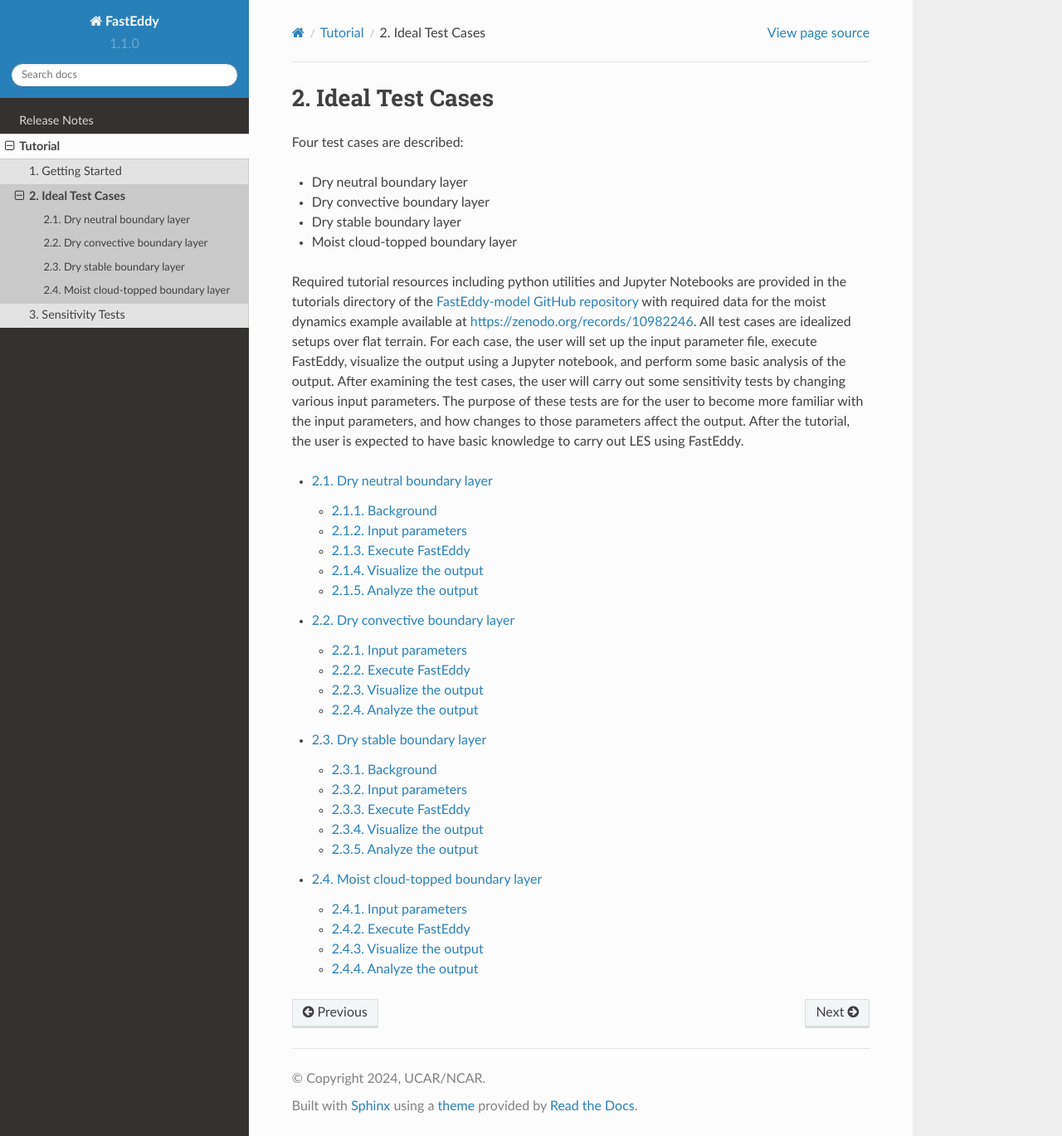
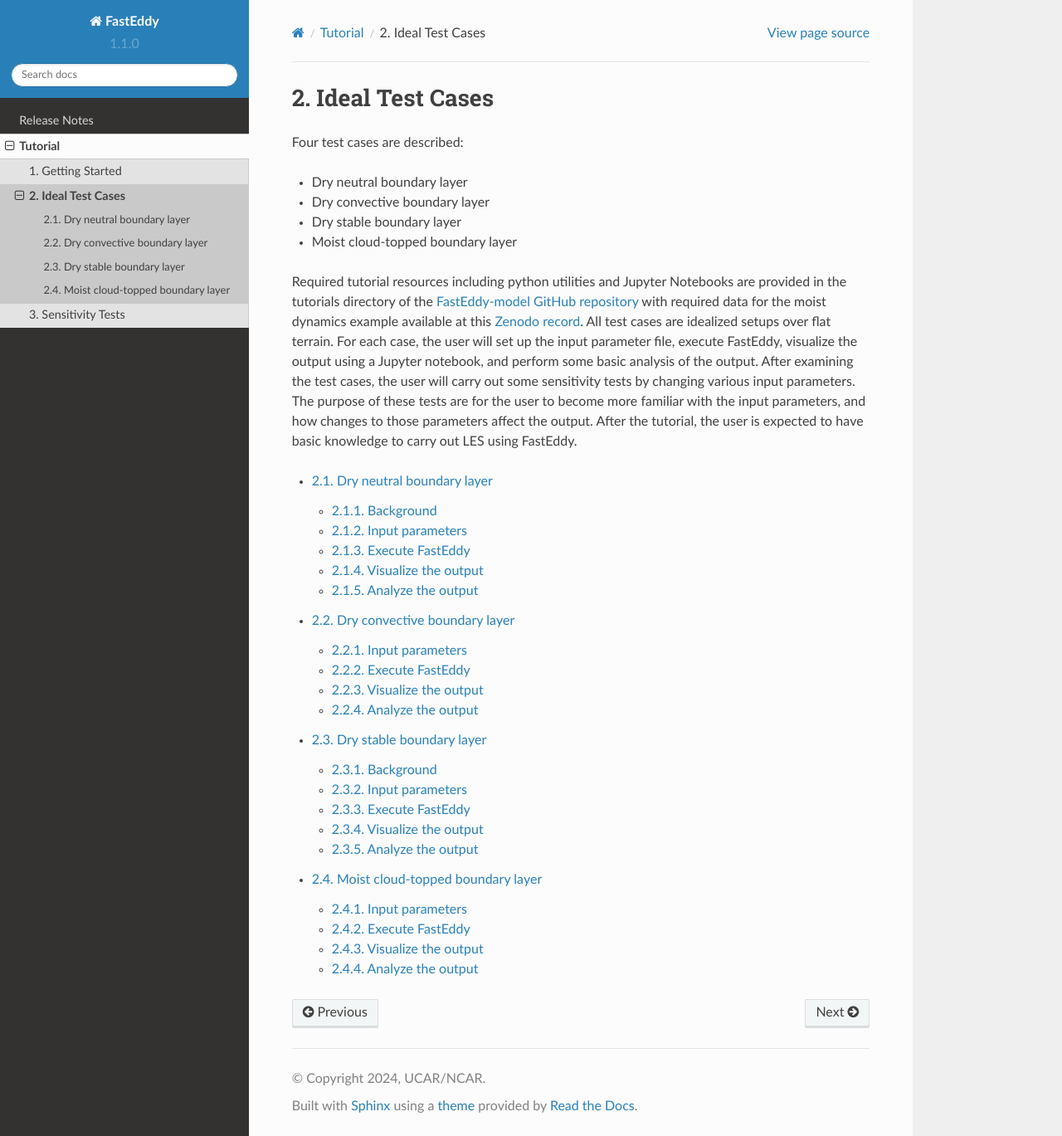
Before and after one commit to NCAR/FastEddy-model, a Sphinx documentation site: the page built from docs/Tutorial/cases.rst, in a window 1280 px wide and 1369 px high. Shown: the whole window at 83% size. Built offline with Sphinx 7.4.7 and the Read the Docs theme 2.0.0, drawn with Linux system fonts in a browser that asks for light colours.

Commit message:
Per #9, modified Zenodo link reference

```diff
--- a/docs/Tutorial/cases.rst
+++ b/docs/Tutorial/cases.rst
@@ -9,7 +9,7 @@ Four test cases are described:
 * Dry stable boundary layer
 * Moist cloud-topped boundary layer
 
-Required tutorial resources including python utilities and Jupyter Notebooks are provided in the tutorials directory of the `FastEddy-model GitHub repository <https://github.com/NCAR/FastEddy-model>`_ with required data for the moist dynamics example available at https://zenodo.org/records/10982246. All test cases are idealized setups over flat terrain. For each case, the user will set up the input parameter file, execute FastEddy, visualize the output using a Jupyter notebook, and perform some basic analysis of the output. After examining the test cases, the user will carry out some sensitivity tests by changing various input parameters. The purpose of these tests are for the user to become more familiar with the input parameters, and how changes to those parameters affect the output. After the tutorial, the user is expected to have basic knowledge to carry out LES using FastEddy.
+Required tutorial resources including python utilities and Jupyter Notebooks are provided in the tutorials directory of the `FastEddy-model GitHub repository <https://github.com/NCAR/FastEddy-model>`_ with required data for the moist dynamics example available at this `Zenodo record <https://zenodo.org/records/10982246>`_. All test cases are idealized setups over flat terrain. For each case, the user will set up the input parameter file, execute FastEddy, visualize the output using a Jupyter notebook, and perform some basic analysis of the output. After examining the test cases, the user will carry out some sensitivity tests by changing various input parameters. The purpose of these tests are for the user to become more familiar with the input parameters, and how changes to those parameters affect the output. After the tutorial, the user is expected to have basic knowledge to carry out LES using FastEddy.
 
 .. toctree::
 
```
